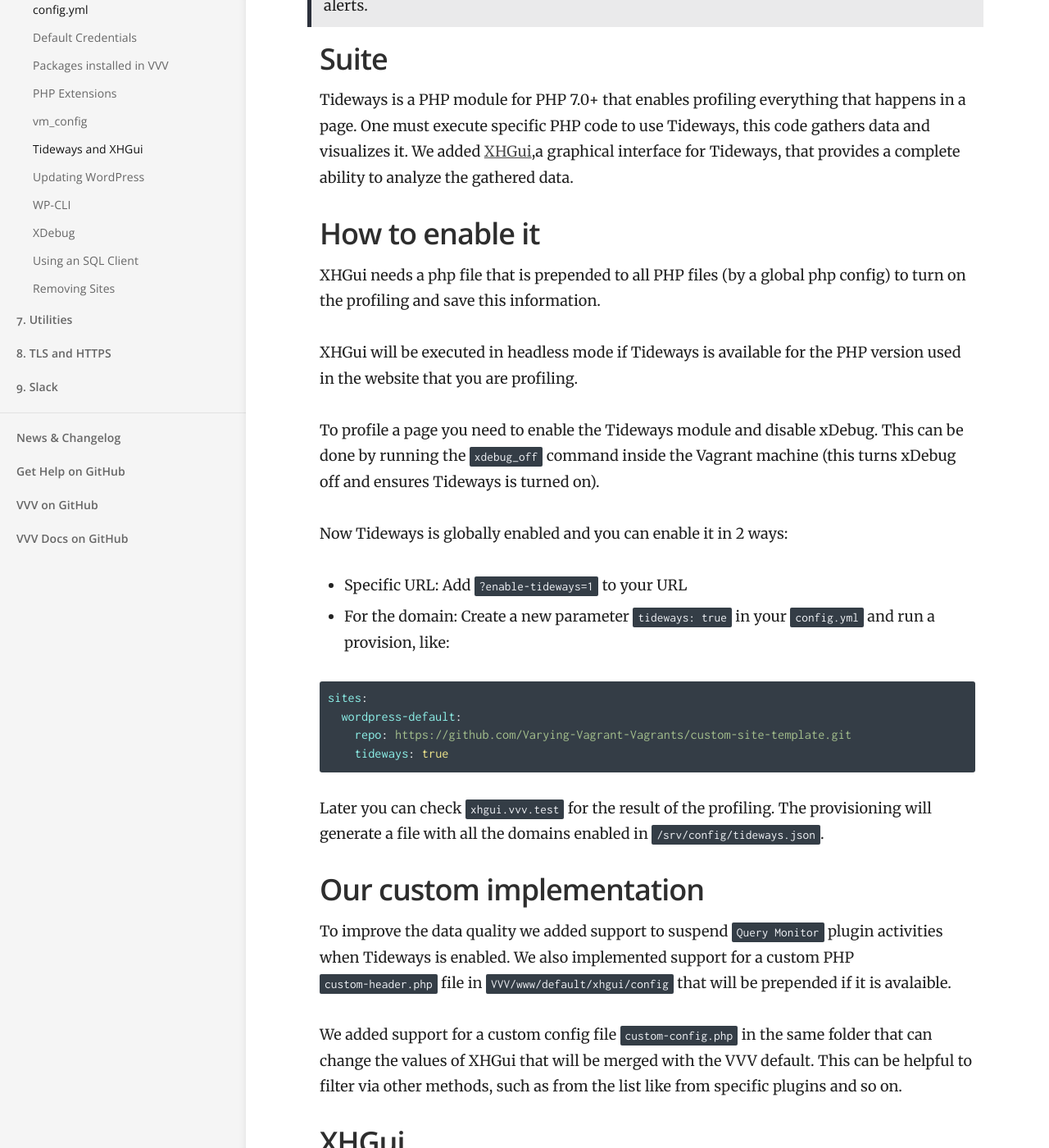
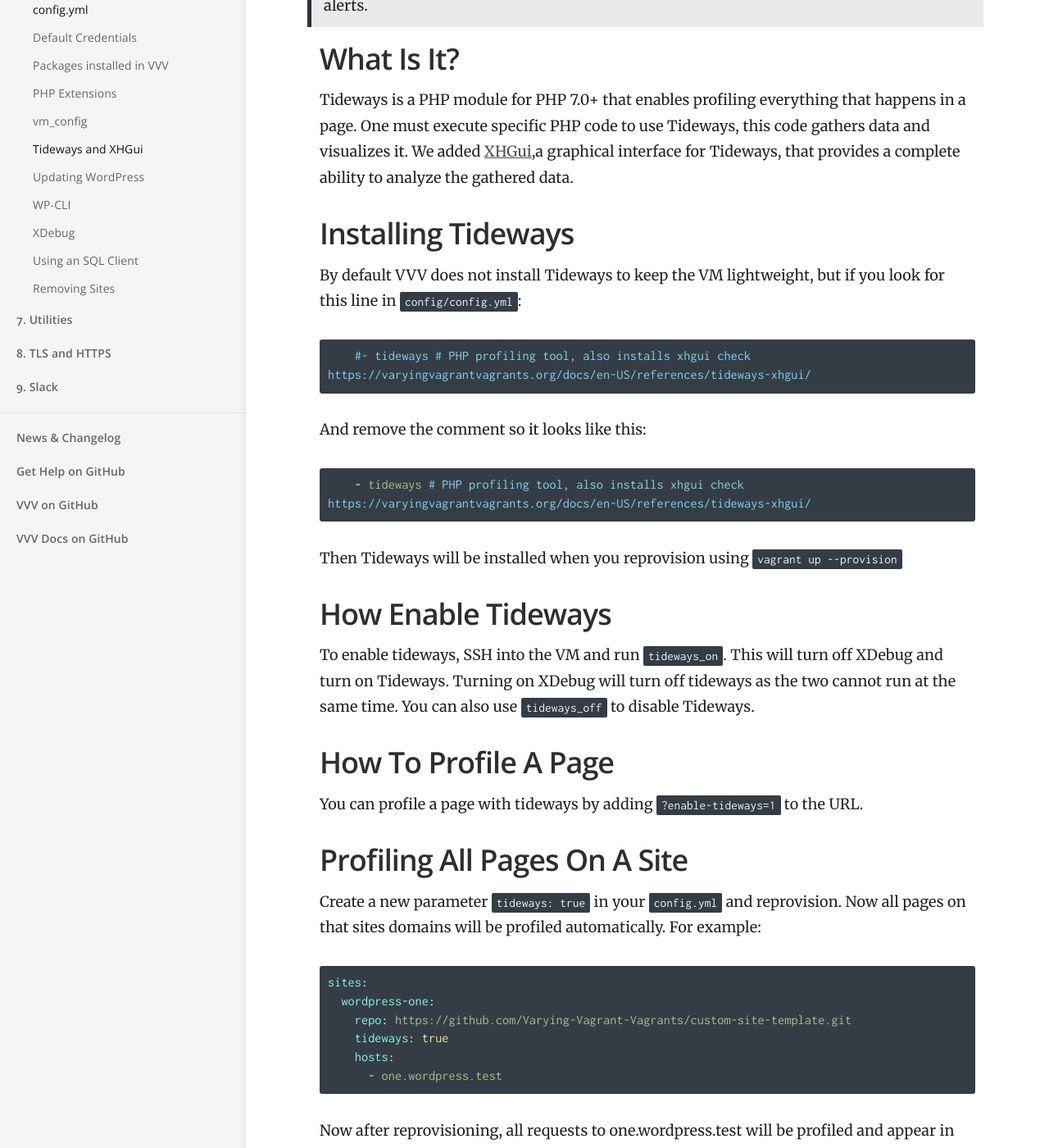
Before and after one commit to Varying-Vagrant-Vagrants/varyingvagrantvagrants.org, a Jekyll site: the page built from docs/en-US/references/tideways.md, in a window 1280 px wide and 1400 px high, scrolled down 368 px. Shown: the whole window at 82% size. Built offline with Jekyll 4.4.1, drawn with Linux system fonts in a browser that asks for light colours; some of the changed text lies outside the part shown.

Commit message:
Improve Tideways doc

````diff
--- a/docs/en-US/references/tideways.md
+++ b/docs/en-US/references/tideways.md
@@ -9,44 +9,66 @@ VVV has different utilities available for developers, one of them is [Tideways](
 
 > Tideways saves you time by taking the guesswork out of your app's backend performance. Gain detailed insights, spot performance bottlenecks, and get real-time error detection alerts.
 
-## Suite
+## What Is It?
 
 Tideways is a PHP module for PHP 7.0+ that enables profiling everything that happens in a page.
 One must execute specific PHP code to use Tideways, this code gathers data and visualizes it.
 We added [XHGui](https://github.com/perftools/xhgui),a graphical interface for Tideways, that provides a complete ability to analyze the gathered data.
 
-## How to enable it
+## Installing Tideways
 
-XHGui needs a php file that is prepended to all PHP files (by a global php config) to turn on the profiling and save this information.
+By default VVV does not install Tideways to keep the VM lightweight, but if you look for this line in `config/config.yml`:
 
-XHGui will be executed in headless mode if Tideways is available for the PHP version used in the website that you are profiling.
+```yml
+    #- tideways # PHP profiling tool, also installs xhgui check https://varyingvagrantvagrants.org/docs/en-US/references/tideways-xhgui/
+```
 
-To profile a page you need to enable the Tideways module and disable xDebug. This can be done by running the `xdebug_off` command inside the Vagrant machine (this turns xDebug off and ensures Tideways is turned on).
+And remove the comment so it looks like this:
 
-Now Tideways is globally enabled and you can enable it in 2 ways:
+```yml
+    - tideways # PHP profiling tool, also installs xhgui check https://varyingvagrantvagrants.org/docs/en-US/references/tideways-xhgui/
+```
 
-* Specific URL: Add `?enable-tideways=1` to your URL
-* For the domain: Create a new parameter `tideways: true` in your `config.yml` and run a provision, like:
+Then Tideways will be installed when you reprovision using `vagrant up --provision`
+
+## How Enable Tideways
+
+To enable tideways, SSH into the VM and run `tideways_on`. This will turn off XDebug and turn on Tideways. Turning on XDebug will turn off tideways as the two cannot run at the same time. You can also use `tideways_off` to disable Tideways.
+
+## How To Profile A Page
+
+You can profile a page with tideways by adding `?enable-tideways=1` to the URL.
+
+## Profiling All Pages On A Site
+
+Create a new parameter `tideways: true` in your `config.yml` and reprovision. Now all pages on that sites domains will be profiled automatically. For example:
 
 ```yaml
 sites:
-  wordpress-default:
+  wordpress-one:
     repo: https://github.com/Varying-Vagrant-Vagrants/custom-site-template.git
     tideways: true
+    hosts:
+      - one.wordpress.test
 ```
 
-Later you can check `xhgui.vvv.test` for the result of the profiling.
-The provisioning will generate a file with all the domains enabled in `/srv/config/tideways.json`.
+Now after reprovisioning, all requests to one.wordpress.test will be profiled and appear in XHGui.
+
+## Viewing Profile Results
+
+To see the results of profiling, visit `http://xhgui.vvv.test` where you will find an install of XHGui.
+
+### How To Use XHGui
+
+Here are some guides on using XHGui:
+
+  * [https://www.engineyard.com/blog/profiling-with-xhprof-xhgui-part-2](https://www.engineyard.com/blog/profiling-with-xhprof-xhgui-part-2)
+  * [https://www.engineyard.com/blog/profiling-with-xhprof-xhgui-part-3](https://www.engineyard.com/blog/profiling-with-xhprof-xhgui-part-3)
+
 
 ## Our custom implementation
 
 To improve the data quality we added support to suspend `Query Monitor` plugin activities when Tideways is enabled.
-We also implemented support for a custom PHP `custom-header.php` file in `VVV/www/default/xhgui/config` that will be prepended if it is avalaible.
+We also implemented support for a custom PHP `custom-header.php` file in `VVV/www/default/xhgui/config` that will be prepended if it is available.
 
 We added support for a custom config file `custom-config.php` in the same folder that can change the values of XHGui that will be merged with the VVV default. This can be helpful to filter via other methods, such as from the list like from specific plugins and so on.
-
-## XHGui
-There are already a lot of guides about XHGui:
-
-  * [https://www.engineyard.com/blog/profiling-with-xhprof-xhgui-part-2](https://www.engineyard.com/blog/profiling-with-xhprof-xhgui-part-2)
-  * [https://www.engineyard.com/blog/profiling-with-xhprof-xhgui-part-3](https://www.engineyard.com/blog/profiling-with-xhprof-xhgui-part-3)
````
